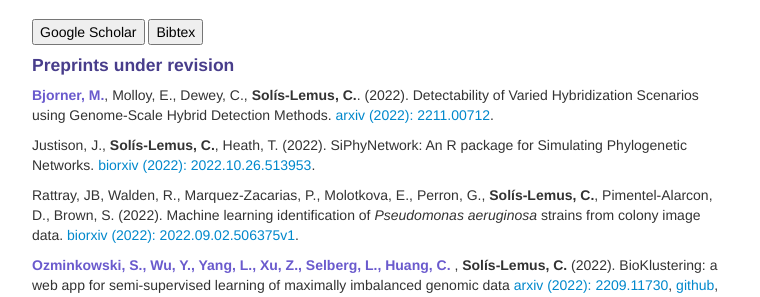
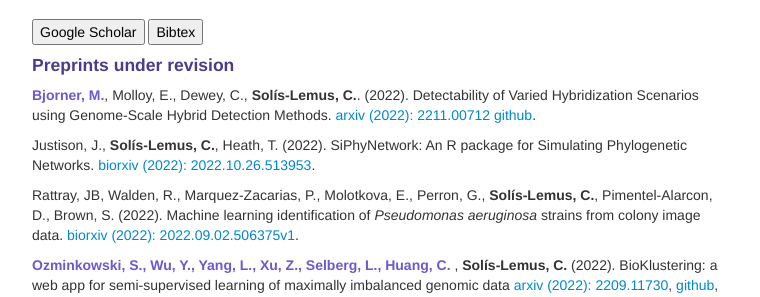
Before and after one commit to solislemuslab/solislemuslab.github.io, a Jekyll site: the page built from pages/research.md, in a window 1280 px wide and 900 px high, scrolled down 2692 px. Shown: the part 153-450 px from the top of the window, without its empty margins (258-1018 px from the left). Built offline with Jekyll 4.4.1, drawn with Linux system fonts in a browser that asks for light colours.

Commit message:
added github to marianne paper

```diff
--- a/pages/research.md
+++ b/pages/research.md
@@ -132,7 +132,7 @@
 
 #### Preprints under revision
 
-<strong style="color: SlateBlue;">Bjorner, M.</strong>, Molloy, E., Dewey, C., <b>Sol&iacute;s-Lemus, C.</b>. (2022). Detectability of Varied Hybridization Scenarios using Genome-Scale Hybrid Detection Methods. [arxiv (2022): 2211.00712](https://arxiv.org/abs/2211.00712).
+<strong style="color: SlateBlue;">Bjorner, M.</strong>, Molloy, E., Dewey, C., <b>Sol&iacute;s-Lemus, C.</b>. (2022). Detectability of Varied Hybridization Scenarios using Genome-Scale Hybrid Detection Methods. [arxiv (2022): 2211.00712](https://arxiv.org/abs/2211.00712) [github](https://github.com/mbjorner/hybrid-detection-comparison).
 
 Justison, J., <b>Sol&iacute;s-Lemus, C.</b>, Heath, T. (2022). SiPhyNetwork: An R package for Simulating Phylogenetic Networks. [biorxiv (2022): 2022.10.26.513953](https://www.biorxiv.org/content/10.1101/2022.10.26.513953v1).
 
```
